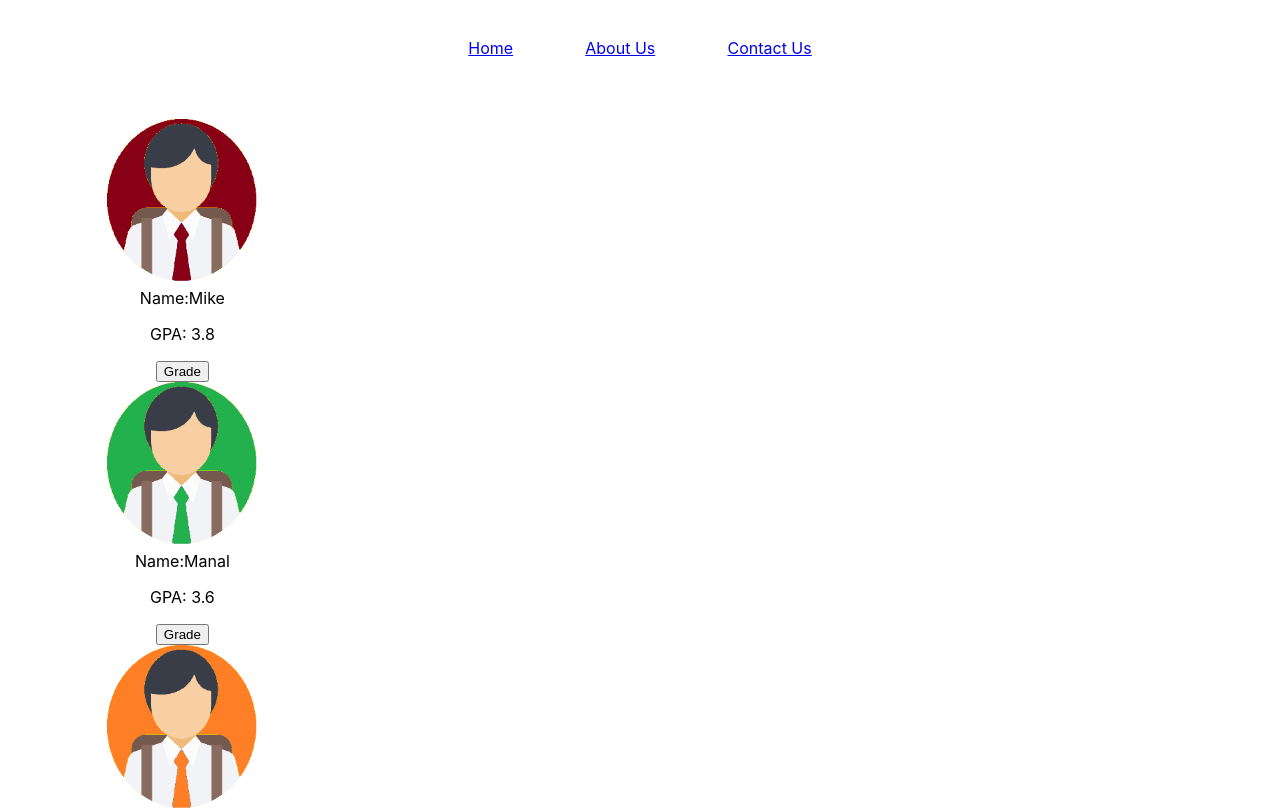
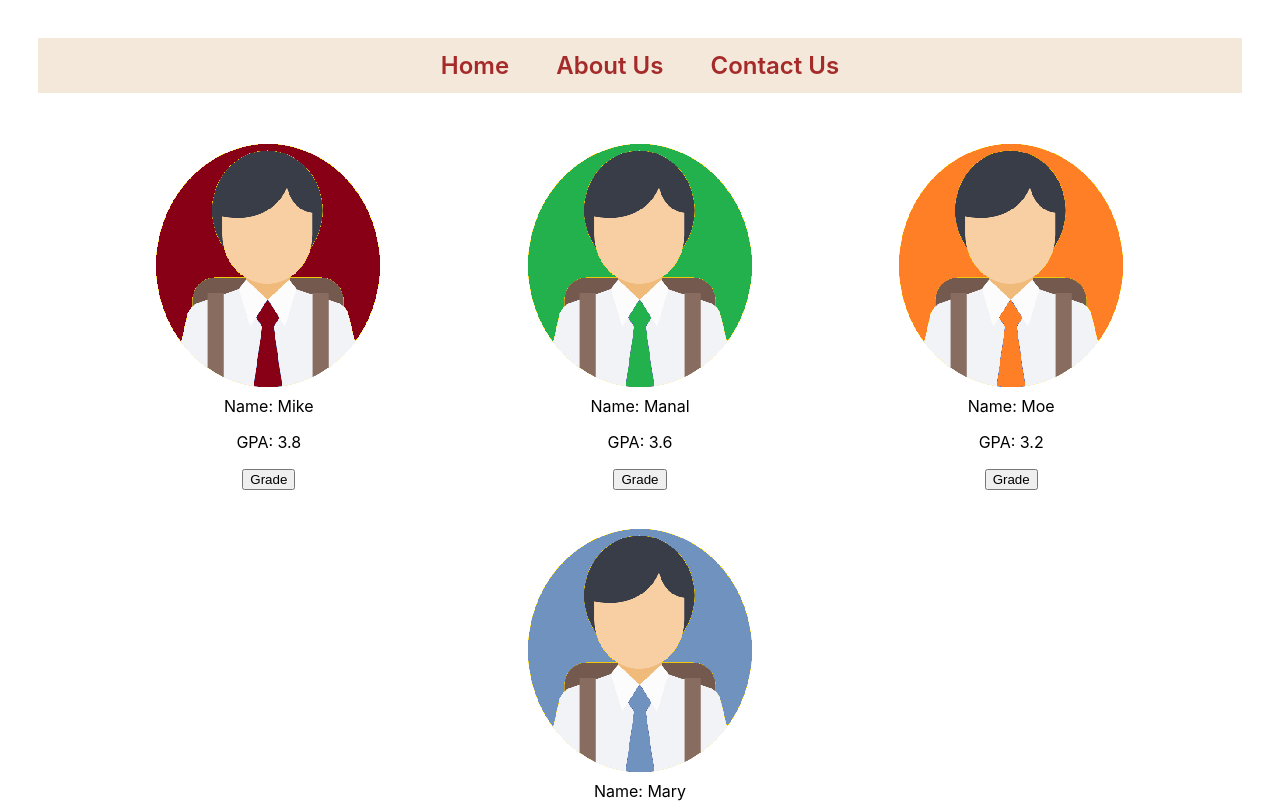
Before and after one commit to michellealzola/midterm, a React (Create React App) app in the folder students/: page / in a window 1280 px wide. Shown: the top 810 px of the page. Built offline with nearby package versions, Linux system fonts and the light colour scheme.

Commit message:
Revised index.css and App.css

```diff
--- a/students/src/App.css
+++ b/students/src/App.css
@@ -45,15 +45,33 @@
 .menu
 {
   margin: 3%;
+  padding: 1%;
+  background-color: rgb(243, 232, 218);
+  font-size: 150%;
+  font-weight: 600;
+
 
 }
 
 .menuLink
 {
-  padding: 3%;
+  padding: 1%;
+  padding-left: 2%;
+  padding-right: 2%;
+  font-style: normal;
+  text-decoration: none;
+  color: brown;
+}
+
+.menuLink:hover
+{
+  background-color: brown;
+  color: white;
 }
 
 .student-container
 {
-  margin-top: 5%;
+  margin-top: 1%;
+  text-align: center;
+
 }
--- a/students/src/App.js
+++ b/students/src/App.js
@@ -22,9 +22,9 @@ class App extends Component {
             <Link className="menuLink" to="/">Home</Link>
             <Link className="menuLink" to="/About">About Us</Link>
             <Link className="menuLink" to="/Contact">Contact Us</Link>
-            <div className="student-container">
-              <StudentList />
-            </div>
+          </div>
+          <div className="student-container">
+            <StudentList />
           </div>
           <Routes>
             <Route exact path='/' element={< Home />}></Route>
--- a/students/src/components/Student.js
+++ b/students/src/components/Student.js
@@ -1,16 +1,15 @@
 import React from 'react'
 import { Button } from 'react-bootstrap';
 import { Card } from 'react-bootstrap';
-
-
+import '../index.css';
 
 function Student({ student }) {
     return (
-        <div>
-        <Card style={{ width: '18rem' }}>
-            <Card.Img variant="top" src={student.image} width={150} />
+        <div className='card-container'>
+        <Card style={{ width: '20rem' }}>
+            <Card.Img variant="top" src={student.image} />
             <Card.Body>
-                <Card.Title>Name:{student.name}</Card.Title>
+                <Card.Title>Name: {student.name}</Card.Title>
                 <Card.Text>
                     GPA: {student.gpa}
                 </Card.Text>
--- a/students/src/index.css
+++ b/students/src/index.css
@@ -11,3 +11,13 @@ code {
   font-family: source-code-pro, Menlo, Monaco, Consolas, 'Courier New',
     monospace;
 }
+
+.card-container
+{
+  text-align: center;
+  margin: 2%;
+  margin-top: 1%;
+  padding-top: 0;
+  display: inline-block;
+  width: auto;
+}
```
